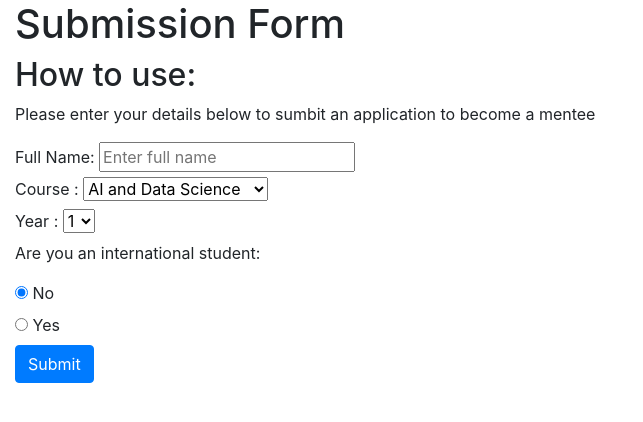
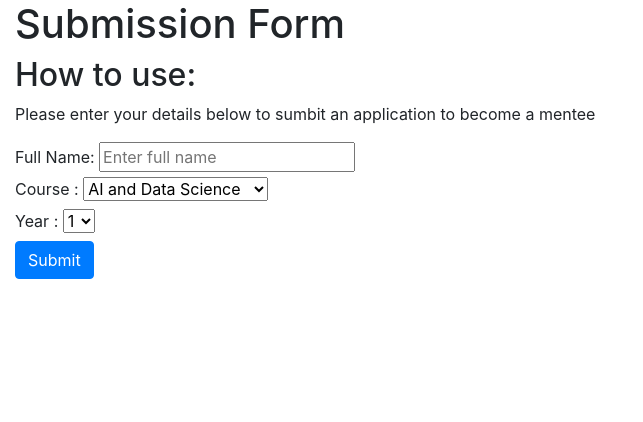
Before and after one commit to HelloWorld183L/StudentMentoringApp, a Django app: page /ask_for_help in a window 1280 px wide. Shown: the part 56-478 px from the top of the page, without its empty margins (0-643 px from the left). Run offline with Django 4.2, Linux system fonts and the light colour scheme.

Commit message:
removed international field

```diff
--- a/mentoring_project/mentoring_app/templates/ask_for_help.html
+++ b/mentoring_project/mentoring_app/templates/ask_for_help.html
@@ -31,21 +31,6 @@
         </select>
       </div>
 
-      <p> Are you an international student: </p>
-      <div class="inputs">
-        <input class="inputs-international" type="radio" name="internationalRadios" id="internationalsRadios1" value="option1" checked>
-        <label class="inputs-international-label" for="internationalsRadios1">
-          No
-        </label>
-      </div>
-      <div class="inputs">
-        <input class="inputs-international" type="radio" name="internationalRadios" id="internationalsRadios2" value="option2">
-        <label class="inputs-international-label" for="internationalsRadios2">
-          Yes
-        </label>
-      </div>
-
-
     <button type="submit" class="btn btn-primary">Submit</button>
   </form>
 {% endblock %}
```
